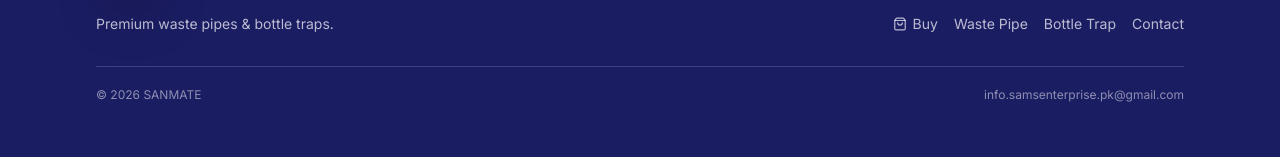
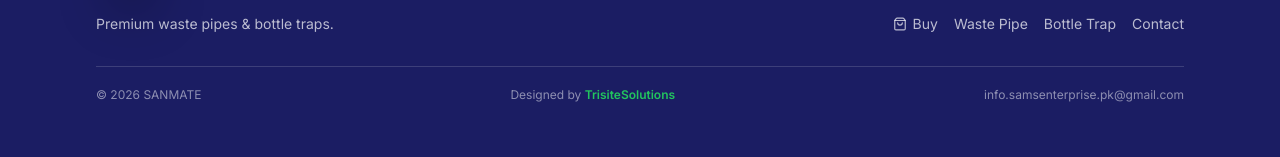
Before and after one commit to mustafa-ezzi/sanmate, a React (Vite) app in the folder web/: page / in a window 1280 px wide. Shown: the part 10345-10502 px from the top of the page. Built offline with nearby package versions, Linux system fonts and the light colour scheme.

Commit message:
added designed by trisite in footer

```diff
--- a/web/src/components/Footer.tsx
+++ b/web/src/components/Footer.tsx
@@ -23,8 +23,19 @@ export default function Footer() {
             <a href="#contact" className="hover-target hover:text-accent transition-colors">Contact</a>
           </div>
         </div>
-        <div className="flex flex-col sm:flex-row justify-between gap-2 pt-5 border-t border-white/15 text-xs text-white/50">
+        <div className="flex flex-col sm:flex-row sm:items-center justify-between gap-3 pt-5 border-t border-white/15 text-xs text-white/50">
           <p>© {new Date().getFullYear()} SANMATE</p>
+          <p>
+            Designed by{' '}
+            <a
+              href="https://www.trisitesolutions.com/"
+              target="_blank"
+              rel="noopener noreferrer"
+              className="hover-target font-semibold text-[#22C55E] hover:text-[#4ADE80] transition-colors"
+            >
+              TrisiteSolutions
+            </a>
+          </p>
           <a href="mailto:info.samsenterprise.pk@gmail.com" className="hover:text-white break-all">
             info.samsenterprise.pk@gmail.com
           </a>
```
